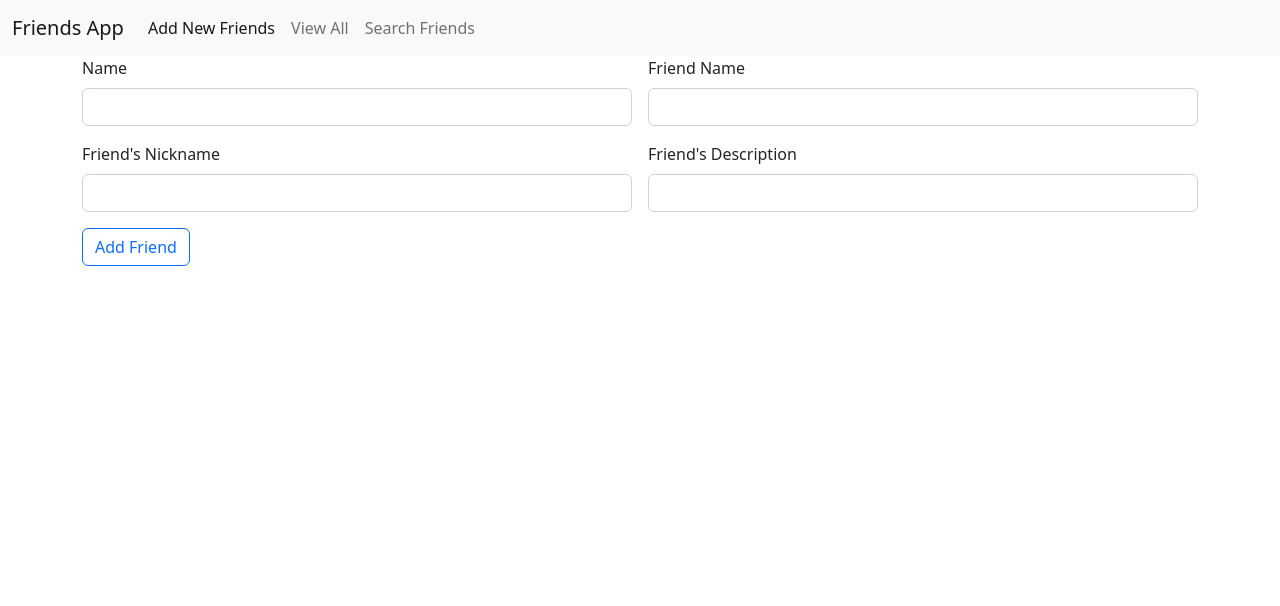
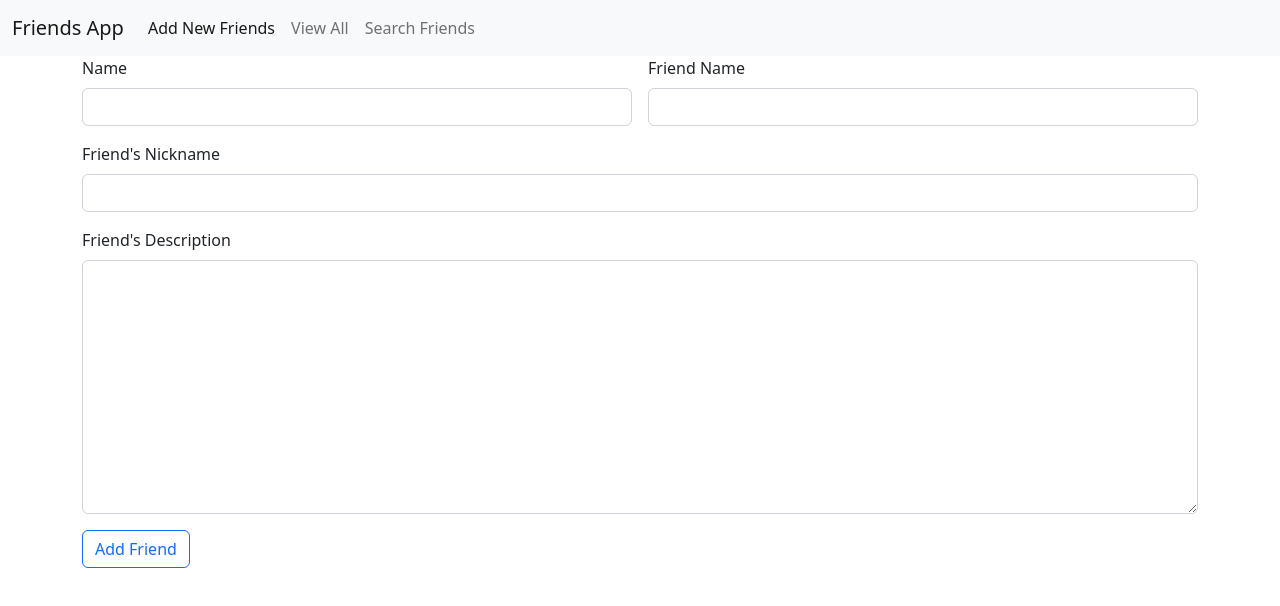
Before and after one commit to amalvprakash/Friends--Angular-App, an Angular app: page / in a window 1280 px wide. Shown: the top 606 px of the page. Built offline with nearby package versions, Linux system fonts and the light colour scheme.

Commit message:
added forms

```diff
--- a/src/app/add-friends/add-friends.component.html
+++ b/src/app/add-friends/add-friends.component.html
@@ -5,21 +5,23 @@
 
             <div class="row g-3">
 
+
                 <div class="col col-12 col-sm-6 col-md-6 col-lg-6 col-xl-6 col-xxl-6">
                     <label class="form-label">Name</label>
-                    <input type="text" name="" id="" class="form-control">
+                    <input type="text" name="name" [(ngModel)]="name" id="" class="form-control">
+                    <!-- <p>{{name}}</p> -->
                 </div>
                 <div class="col col-12 col-sm-6 col-md-6 col-lg-6 col-xl-6 col-xxl-6">
                     <label class="form-label">Friend Name</label>
-                    <input type="text" name="" id="" class="form-control">
+                    <input type="text" name="friendName" [(ngModel)]="friendName" id="" class="form-control">
                 </div>
-                <div class="col col-12 col-sm-6 col-md-6 col-lg-6 col-xl-6 col-xxl-6">
+                <div class="col col-12 col-sm-12 col-md-12 col-lg-12 col-xl-12 col-xxl-12">
                     <label class="form-label">Friend's Nickname</label>
-                    <input type="text" name="" id="" class="form-control">
+                    <input type="text" name="friendNickName" [(ngModel)]="friendNickName" id="" class="form-control">
                 </div>
-                <div class="col col-12 col-sm-6 col-md-6 col-lg-6 col-xl-6 col-xxl-6">
+                <div class="col col-12 col-sm-12 col-md-12 col-lg-12 col-xl-12 col-xxl-12">
                     <label class="form-label">Friend's Description</label>
-                    <input type="text" name="" id="" class="form-control">
+                    <textarea name="DescribeYourFriend" [(ngModel)]="DescribeYourFriend" id="" cols="30" rows="10" class="form-control"></textarea>
                 </div>
                 <div class="col col-sm-12 col-md-12 col-lg-12 col-xl-12 col-xxl-12">
                   <button class="btn btn-outline-primary">Add Friend</button>
--- a/src/app/add-friends/add-friends.component.ts
+++ b/src/app/add-friends/add-friends.component.ts
@@ -6,5 +6,8 @@ import { Component } from '@angular/core';
   styleUrls: ['./add-friends.component.css']
 })
 export class AddFriendsComponent {
-
+  name=""
+  friendName=""
+  friendNickName=""
+  DescribeYourFriend=""
 }
```
